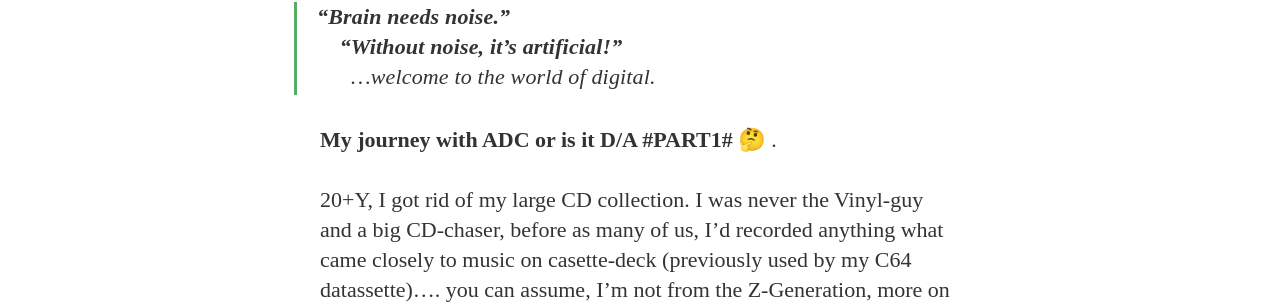
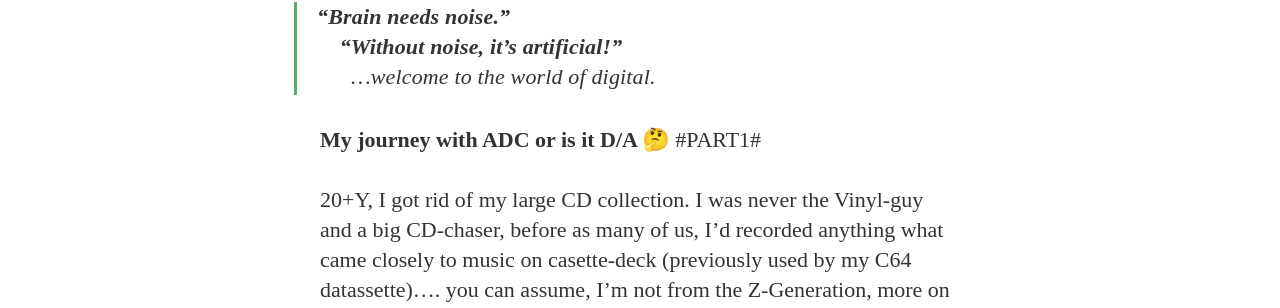
Before and after one commit to geraldfehringer/gerihifi.github.io, a Jekyll site: the page built from _posts/2022-09-24-gerihifi-the-beginning.markdown, in a window 1280 px wide and 900 px high, scrolled down 805 px. Shown: the part 133-441 px from the top of the window. Built offline with Jekyll 4.4.1, drawn with Linux system fonts in a browser that asks for light colours; nearby versions of some CDN libraries; emoji names are drawn with the system emoji font; some web fonts are replaced.

Commit message:
change title

```diff
--- a/_posts/2022-09-24-gerihifi-the-beginning.markdown
+++ b/_posts/2022-09-24-gerihifi-the-beginning.markdown
@@ -11,7 +11,7 @@ image: /assets/article_images/2022-09-24-gerihifi-the-beginning/dac1.png
 >&nbsp; &nbsp; **_"Without noise, it's artificial!"_** \
 >&nbsp; &nbsp; &nbsp; _...welcome to the world of digital._
 
-**My journey with ADC or is it D/A #PART1# :thinking:** .
+**My journey with ADC or is it D/A :thinking:** #PART1#
 
 20+Y, I got rid of my large CD collection. I was never the Vinyl-guy and a big CD-chaser, before as many of us, I'd recorded anything what came closely to music on casette-deck (previously used by my C64 datassette).... you can assume, I'm not from the Z-Generation, more on the side of _'**I-AM-OLDER-THAN-THE-INTERNET**'_ :speak_no_evil:
 
```
